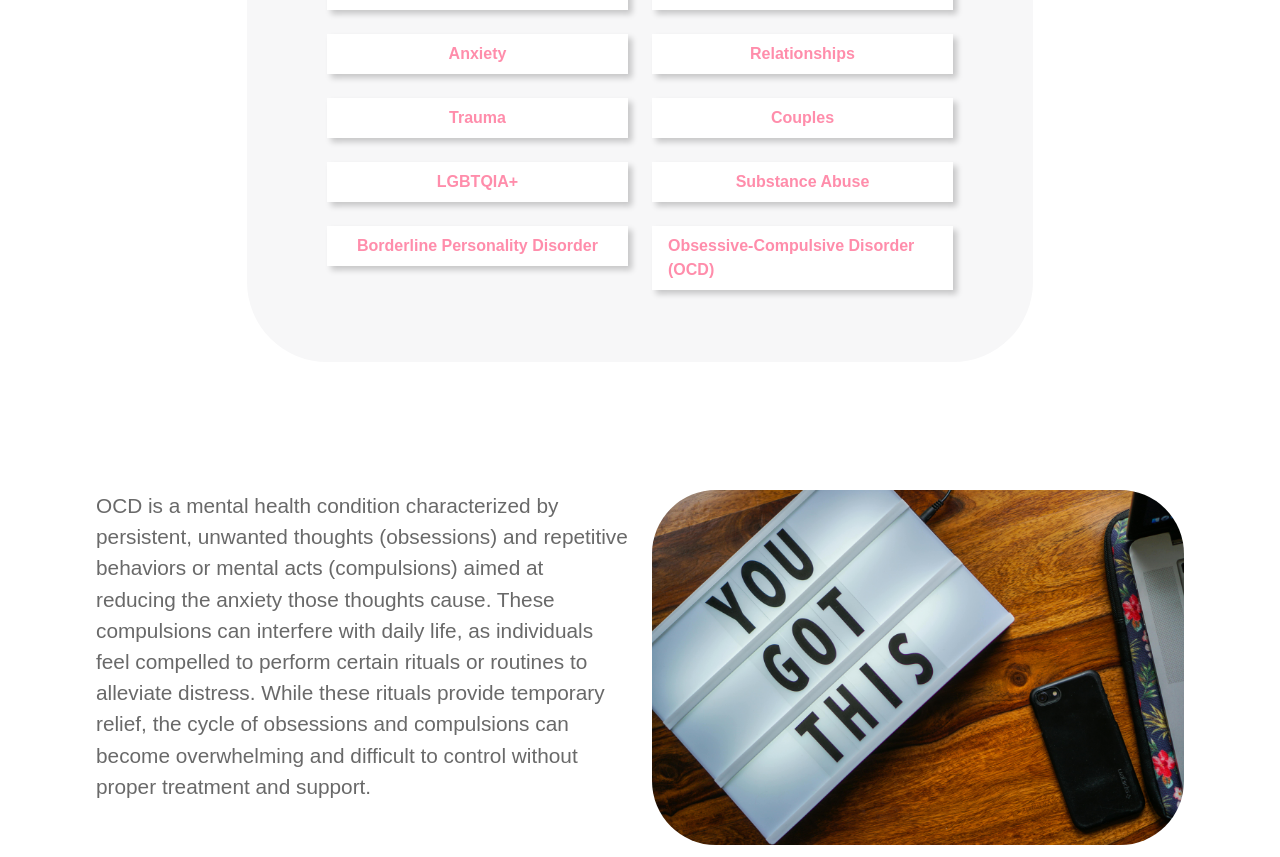
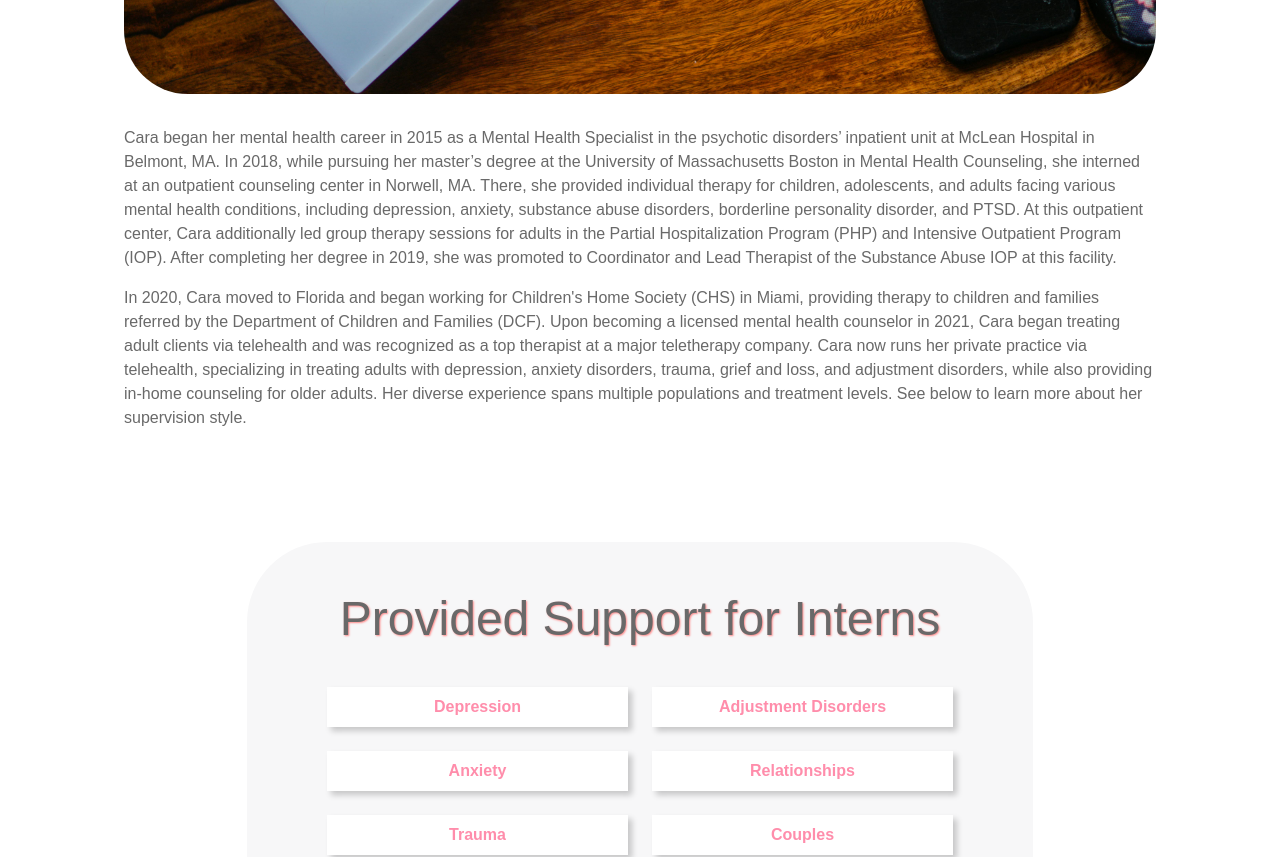
Before and after one commit to LFuen/c-fuentes, a Next.js app: page /Supervision in a window 1280 px wide. Shown: the part 1600-2457 px from the top of the page. Built offline with nearby package versions, Linux system fonts and the light colour scheme.

Commit message:
adding amplify yml

```diff
--- a/src/app/Supervision/page.js
+++ b/src/app/Supervision/page.js
@@ -114,15 +114,34 @@ export default function Supervision() {
 					</Col>
 					<Col>
 						<p>
-							OCD is a mental health condition characterized by persistent,
-							unwanted thoughts (obsessions) and repetitive behaviors or mental
-							acts (compulsions) aimed at reducing the anxiety those thoughts
-							cause. These compulsions can interfere with daily life, as
-							individuals feel compelled to perform certain rituals or routines
-							to alleviate distress. While these rituals provide temporary
-							relief, the cycle of obsessions and compulsions can become
-							overwhelming and difficult to control without proper treatment and
-							support.
+							Cara began her mental health career in 2015 as a Mental Health
+							Specialist in the psychotic disorders’ inpatient unit at McLean
+							Hospital in Belmont, MA. In 2018, while pursuing her master’s
+							degree at the University of Massachusetts Boston in Mental Health
+							Counseling, she interned at an outpatient counseling center in
+							Norwell, MA. There, she provided individual therapy for children,
+							adolescents, and adults facing various mental health conditions,
+							including depression, anxiety, substance abuse disorders,
+							borderline personality disorder, and PTSD. At this outpatient
+							center, Cara additionally led group therapy sessions for adults in
+							the Partial Hospitalization Program (PHP) and Intensive Outpatient
+							Program (IOP). After completing her degree in 2019, she was
+							promoted to Coordinator and Lead Therapist of the Substance Abuse
+							IOP at this facility.
+						</p>
+						<p>
+							In 2020, Cara moved to Florida and began working for Children's
+							Home Society (CHS) in Miami, providing therapy to children and
+							families referred by the Department of Children and Families
+							(DCF). Upon becoming a licensed mental health counselor in 2021,
+							Cara began treating adult clients via telehealth and was
+							recognized as a top therapist at a major teletherapy company. Cara
+							now runs her private practice via telehealth, specializing in
+							treating adults with depression, anxiety disorders, trauma, grief
+							and loss, and adjustment disorders, while also providing in-home
+							counseling for older adults. Her diverse experience spans multiple
+							populations and treatment levels. See below to learn more about
+							her supervision style.
 						</p>
 					</Col>
 				</Row>
--- a/src/app/Supervision/supervision.module.css
+++ b/src/app/Supervision/supervision.module.css
@@ -230,18 +230,24 @@
     margin: 2rem 0;
 }
 
+.blurbRow {
+    margin: 0 1rem;
+    flex-direction: column;
+}
+
+.blurbRow img {
+    width: 100%;
+    height: auto;
+    margin: 2rem 0;
+    border-radius: 4rem;
+}
+
 .topBlurb {
-    font-size: 1.3rem;
+    font-size: 1rem;
     color: #696969;
     padding: 1rem 2rem;
     margin: 6rem 4rem 0 4rem;
     align-items: center;
-}
-
-.topBlurb img {
-    width: 100%;
-    height: auto;
-    border-radius: 4rem;
 }
 
 .midBlurb {
@@ -297,17 +303,6 @@
         width: 100%;
         height: auto;
         border-radius: 3rem;
-    }
-
-    .blurbRow {
-        margin: 0 1rem;
-        flex-direction: column;
-    }
-
-    .blurbRow img {
-        width: 100%;
-        height: auto;
-        margin: 2rem 0;
     }
 
     .techniqueRow {
--- a/src/app/Welcome/page.js
+++ b/src/app/Welcome/page.js
@@ -4,7 +4,6 @@ import { Row, Col, Button, Container } from "reactstrap";
 import styles from "./welcome.module.css";
 import Image from "next/image";
 import Link from "next/link";
-import AccordionComp from "../AccordionComp/page";
 
 export default function Welcome() {
 	return (
```
Also changed, not shown: amplify.yml (added, +18 -0 lines).
